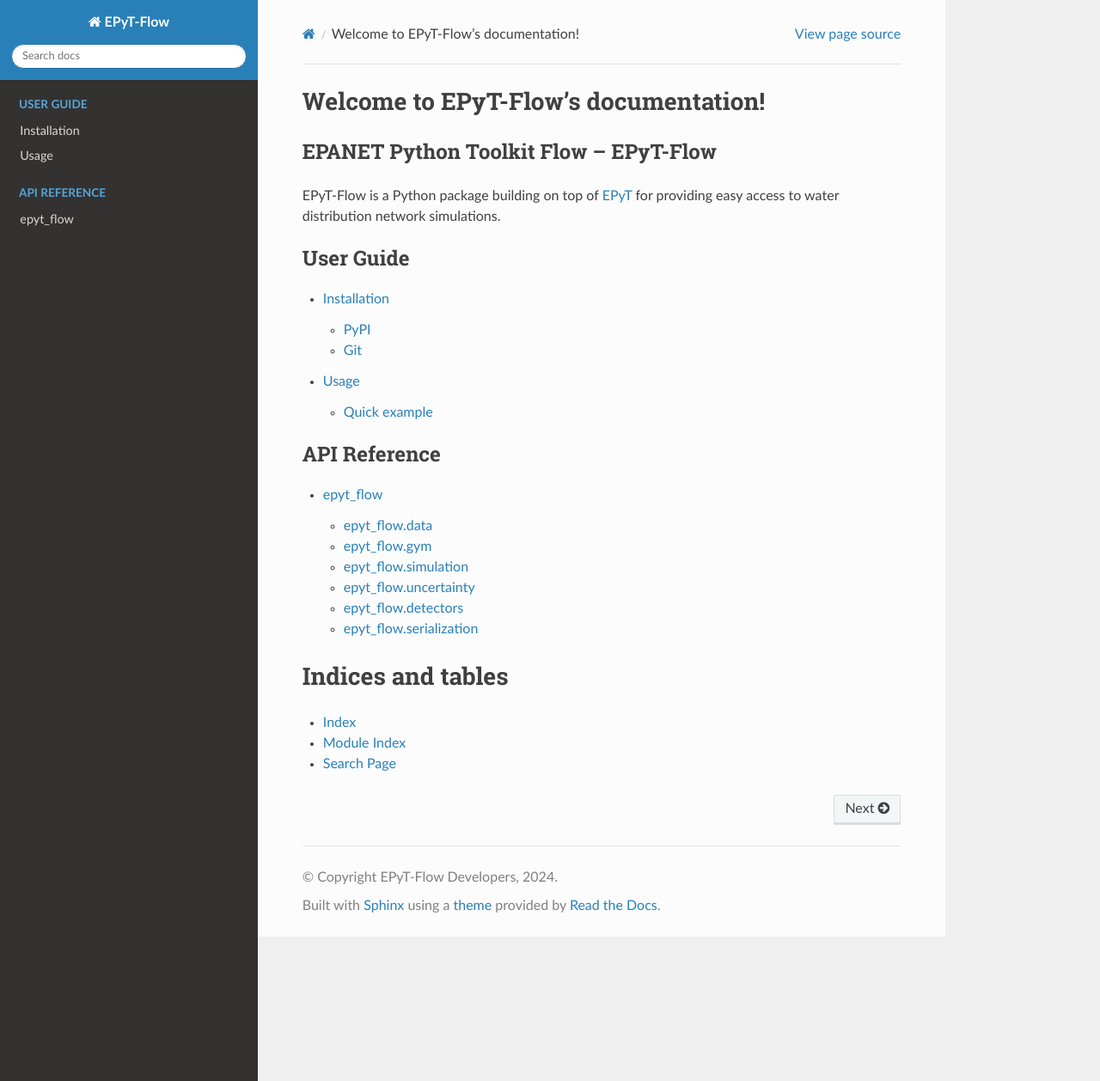
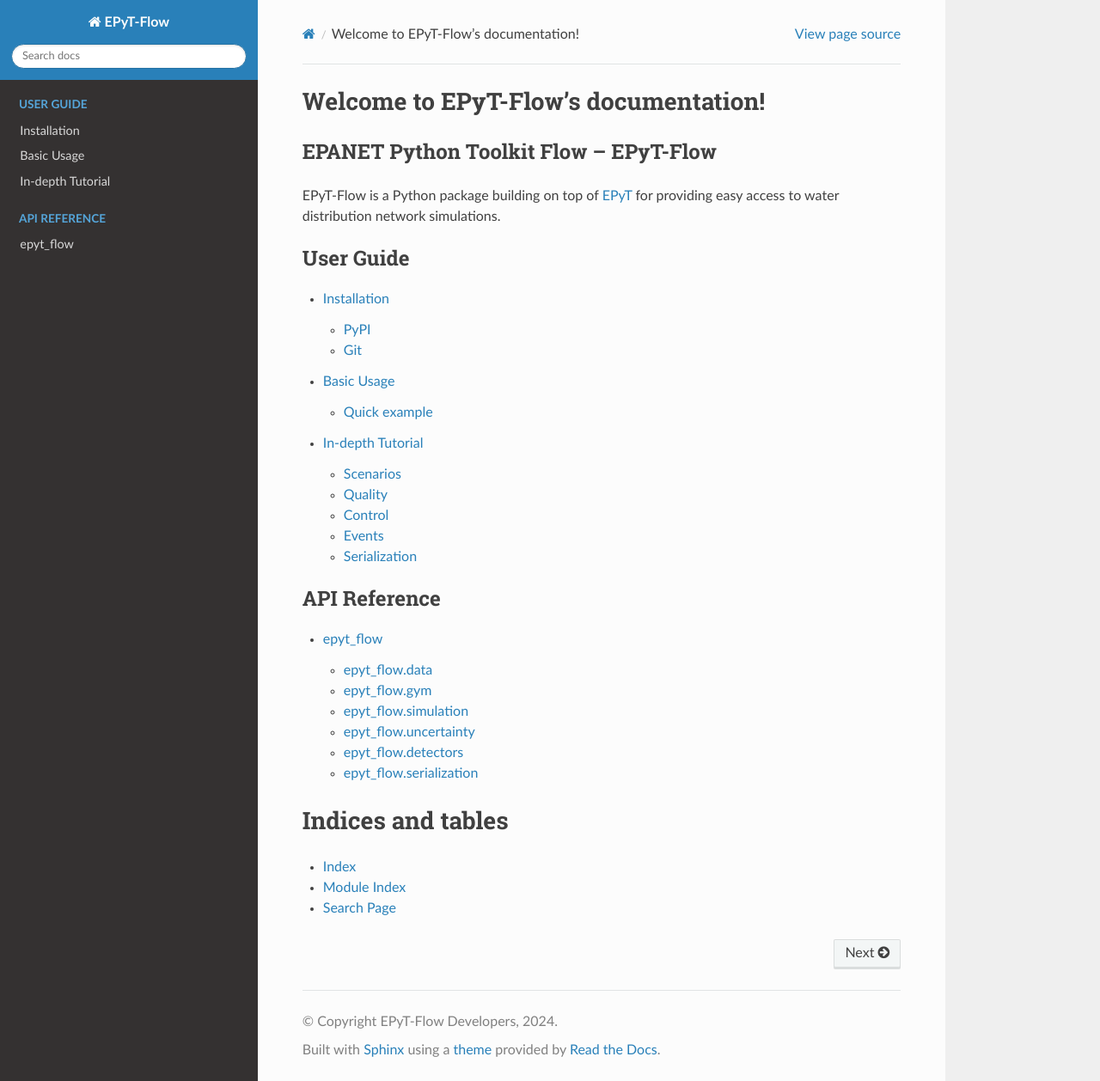
Before and after one commit to WaterFutures/EPyT-Flow, a Sphinx documentation site: the page built from docs/index.rst, in a window 1280 px wide and 1258 px high. Shown: the whole window at 86% size. Built offline with Sphinx 7.4.7 and the Read the Docs theme 2.0.0, drawn with Linux system fonts in a browser that asks for light colours.

Commit message:
Initial structure of tutorials in the documentation.

```diff
--- a/docs/usage.rst
+++ b/docs/basicusage.rst
@@ -1,8 +1,8 @@
 .. _usage:
 
-*****
-Usage
-*****
+***********
+Basic Usage
+***********
 
 Quick example
 -------------
--- a/docs/index.rst
+++ b/docs/index.rst
@@ -12,7 +12,9 @@
     :caption: User Guide
 
     installation
-    usage
+    basicusage
+
+    tutorial
 
 
 .. toctree::
--- /dev/null
+++ b/docs/tut.control.rst
@@ -0,0 +1,7 @@
+.. _tut.control:
+
+*******
+Control
+*******
+
+TODO
--- /dev/null
+++ b/docs/tut.events.rst
@@ -0,0 +1,7 @@
+.. _tut.events:
+
+******
+Events
+******
+
+TODO
--- /dev/null
+++ b/docs/tut.quality.rst
@@ -0,0 +1,7 @@
+.. _tut.quality:
+
+*******
+Quality
+*******
+
+TODO
--- /dev/null
+++ b/docs/tut.scenarios.rst
@@ -0,0 +1,7 @@
+.. _tut.scenarios:
+
+*********
+Scenarios
+*********
+
+TODO
--- /dev/null
+++ b/docs/tut.serialization.rst
@@ -0,0 +1,7 @@
+.. _tut.serialization:
+
+*************
+Serialization
+*************
+
+TODO
--- /dev/null
+++ b/docs/tutorial.rst
@@ -0,0 +1,11 @@
+.. _tutorial:
+
+In-depth Tutorial
+=================
+
+.. toctree::
+    tut.scenarios
+    tut.quality
+    tut.control
+    tut.events
+    tut.serialization
```
